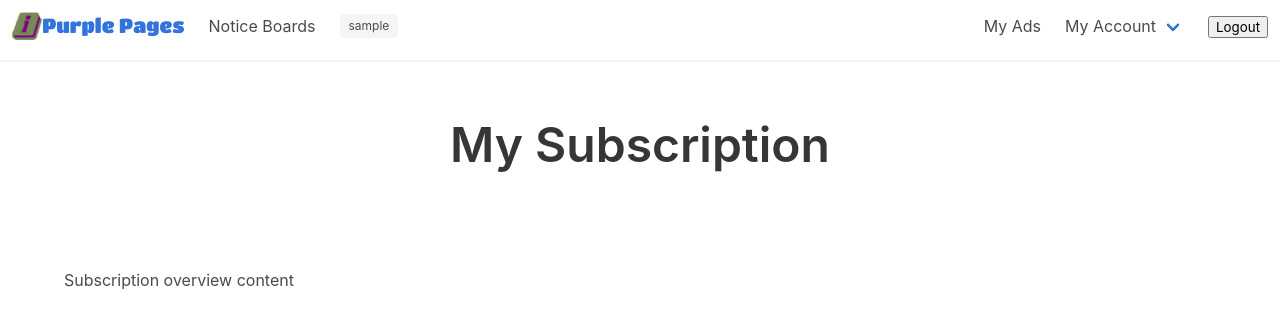
After one commit to davebland/purple-pages, a Django app: page /subscription/ in a window 1280 px wide. The commit adds this page. Shown: the top 328 px of the page. Run offline with Django 3.2, Linux system fonts and the light colour scheme; the visitor is signed in with stand-in values (Sample User, id 1); parts of the project's set-up code (start-up, migrations or seed data) failed here and were passed over.

Commit message:
new subscription_overview route with view, template and test

```diff
--- a/purple_pages/urls.py
+++ b/purple_pages/urls.py
@@ -21,6 +21,7 @@ from boards import urls as urls_boards
 from adverts import urls as urls_adverts
 from tests import urls as urls_test
 from accounts import urls as urls_accounts
+from subscriptions import urls as urls_subscriptions
 
 urlpatterns = [
     path('admin/', admin.site.urls),
@@ -30,4 +31,5 @@ urlpatterns = [
     path('adverts/', include(urls_adverts)),
     path('test/', include(urls_test)),
     path('account/', include(urls_accounts)),
+    path('subscription/', include(urls_subscriptions),)
 ]
--- /dev/null
+++ b/subscriptions/templates/subscription_overview.html
@@ -0,0 +1,4 @@
+{% extends 'base.html' %}
+{% block main-content %}
+Subscription overview content
+{% endblock %}
--- /dev/null
+++ b/subscriptions/urls.py
@@ -0,0 +1,8 @@
+""" URL config for subscription views """
+
+from django.urls import path
+from .views import subscription_overview
+
+urlpatterns = [
+    path('', subscription_overview, name="subscription_overview"),
+]
--- a/subscriptions/views.py
+++ b/subscriptions/views.py
@@ -1,3 +1,7 @@
 from django.shortcuts import render
+from django.contrib.auth.decorators import login_required
 
-# Create your views here.
+@login_required
+def subscription_overview(request):
+    """ Generate page showing an overview of the user's subscription """
+    return render(request, 'subscription_overview.html', {'page_title':'My Subscription'})
--- a/templates/base.html
+++ b/templates/base.html
@@ -42,7 +42,7 @@
                         <a href="{% url 'my_account' %}" class="navbar-link">My Account</a>
                         <div class="navbar-dropdown">
                             <a href="{% url 'my_account' %}" class="navbar-item">Overview</a>
-                            <a href="#" class="navbar-item">Subscription</a>
+                            <a href="{% url 'subscription_overview' %}" class="navbar-item">Subscription</a>
                             <a href="{% url 'password_change' %}" class="navbar-item">Change Password</a>
                         </div>
                     </div>
```
Also changed, not shown: tests/test_subscription_views.py (added, +16 -0 lines).
